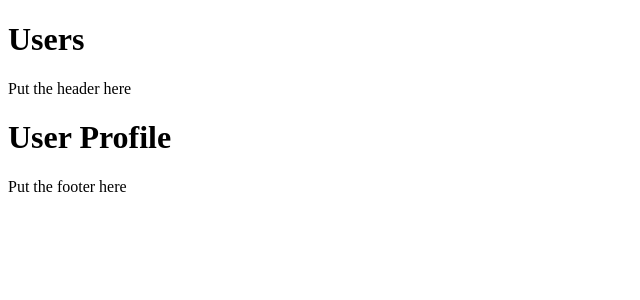
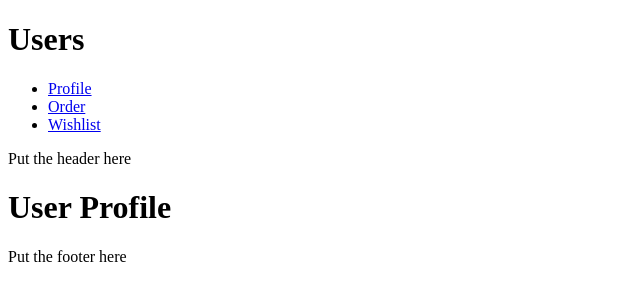
Before and after one commit to Zerebyakov/vue-js, a Vue app in the folder belajar-02/: page /users in a window 1280 px wide. Shown: the top 300 px of the page, without its empty margins (0-640 px from the left). Built offline with nearby package versions, Linux system fonts and the light colour scheme.

Commit message:
Router Link dan Active Link - RouterLink(component pengganti anchor element) ActiveLink(menambahkan css class router-link-active ketika mengunjungi halaman), v1.00.43

```diff
--- a/belajar-02/package.json
+++ b/belajar-02/package.json
@@ -14,6 +14,7 @@
   },
   "devDependencies": {
     "@vitejs/plugin-vue": "^6.0.10",
+    "sass-embedded": "^1.108.1",
     "vite": "^8.3.6"
   }
 }
--- a/belajar-02/src/components/User.vue
+++ b/belajar-02/src/components/User.vue
@@ -1,6 +1,19 @@
 <template>
     <div>
         <h1>Users</h1>
+        <!-- !PERBEDAAN anchor dengan RouterLink(vue) -->
+        <ul>
+            <li><RouterLink to="/users/profile">Profile</RouterLink></li>
+            <li><RouterLink to="/users/order">Order</RouterLink></li>
+            <li><RouterLink to="/users/wishlist">Wishlist</RouterLink></li>
+        </ul>
+        <!-- ? jika menggunakan anchor halaman akan direload ulang, yang menyebabkan web menjadi lama -->
+        <!-- <ul>
+            <li><a href="/users/profile">Profile</a></li>
+            <li><a href="/users/order">Order</a></li>
+            <li><a href="/users/wishlist">Wishlist</a></li>
+        </ul> -->
+
         <p>Put the header here</p>
         <RouterView />
         <p>Put the footer here</p>
@@ -12,5 +25,8 @@
 </script>
 
 <style lang="scss" scoped>
-
+.router-link-exact-active {
+    color: red;
+    font-weight: bold;
+}
 </style>
```
Also changed, not shown: 1 other file (tests, documents, lock files or other folders).
